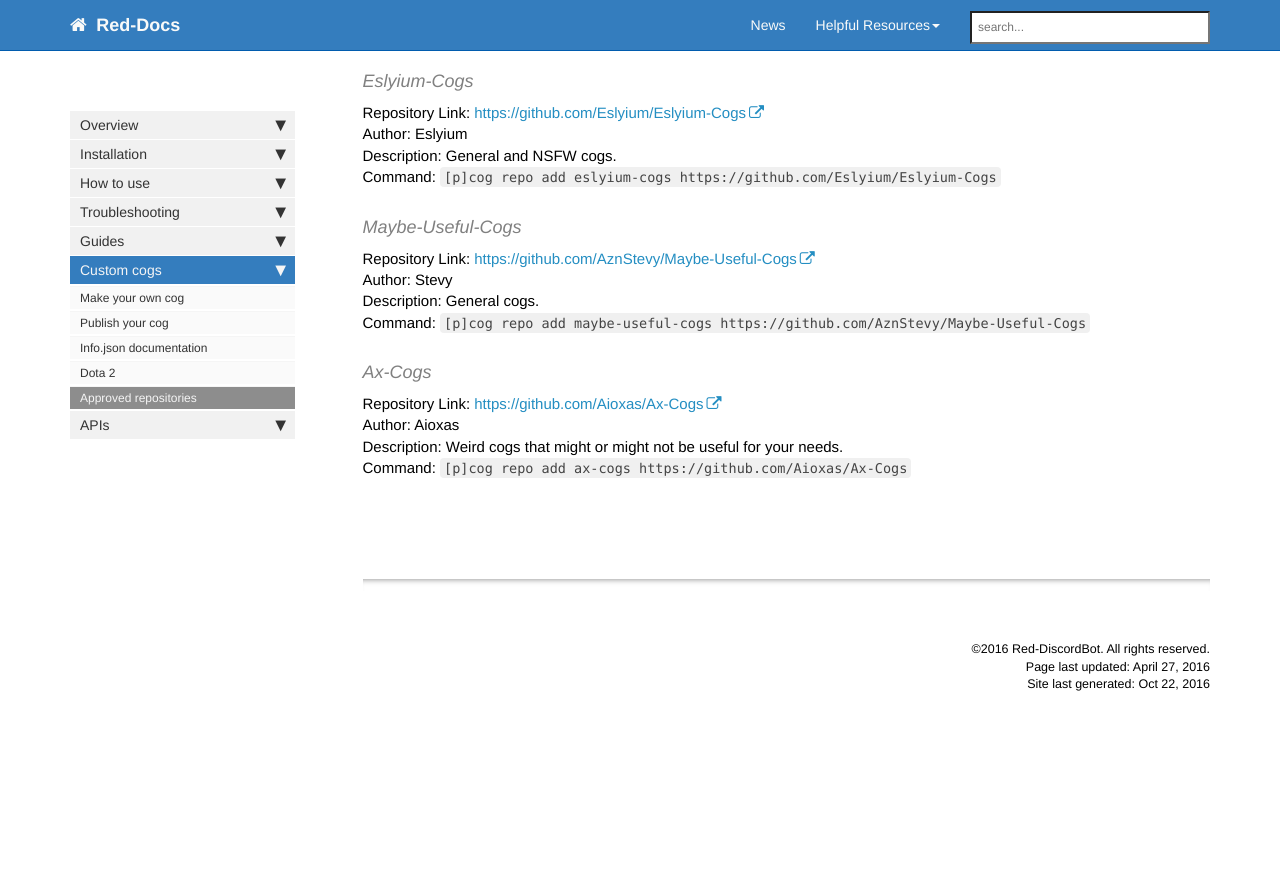
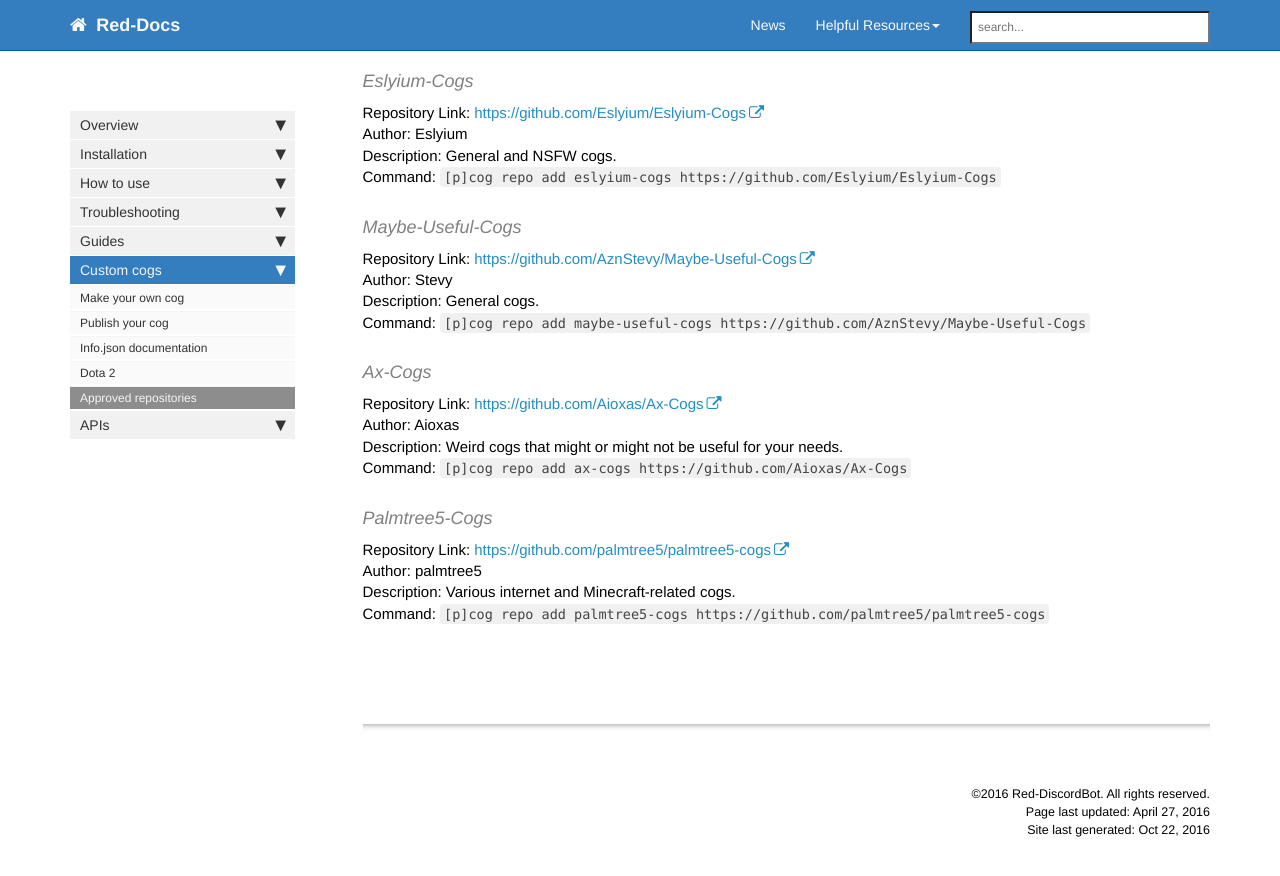
Before and after one commit to Twentysix26/Red-Docs, a Jekyll site: the page built from red/red_cog_approved_repos.md, in a window 1280 px wide and 900 px high, scrolled down 1995 px. Shown: the top 876 px of the window. Built offline with Jekyll 4.4.1, drawn with Linux system fonts in a browser that asks for light colours; nearby versions of some CDN libraries; comment, search, counter and statistics services are not loaded; before the commit the page ends 2749 px from its top, so only the background shows below that.

Commit message:
Update approved list

```diff
--- a/red/red_cog_approved_repos.md
+++ b/red/red_cog_approved_repos.md
@@ -100,3 +100,9 @@ Repository Link: [https://github.com/Aioxas/Ax-Cogs](https://github.com/Aioxas/A
 Author: Aioxas
 Description: Weird cogs that might or might not be useful for your needs.
 Command: ``[p]cog repo add ax-cogs https://github.com/Aioxas/Ax-Cogs``
+
+#### Palmtree5-Cogs
+Repository Link: [https://github.com/palmtree5/palmtree5-cogs](https://github.com/palmtree5/palmtree5-cogs)
+Author: palmtree5
+Description: Various internet and Minecraft-related cogs.
+Command: ``[p]cog repo add palmtree5-cogs https://github.com/palmtree5/palmtree5-cogs``
```
